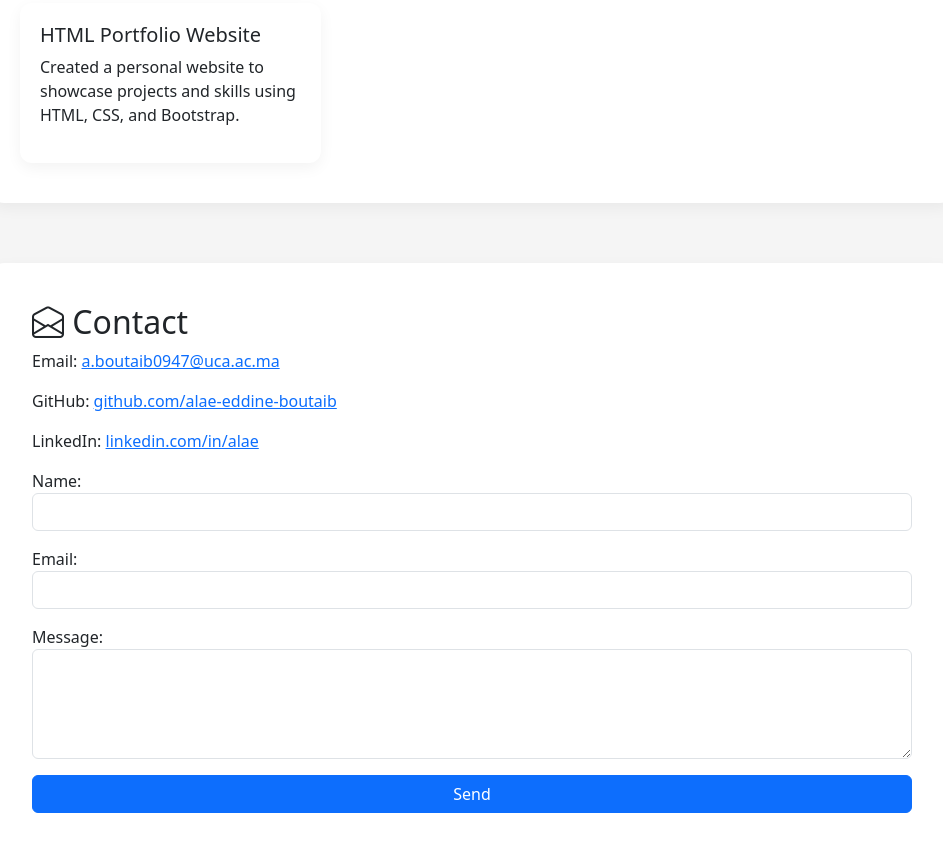
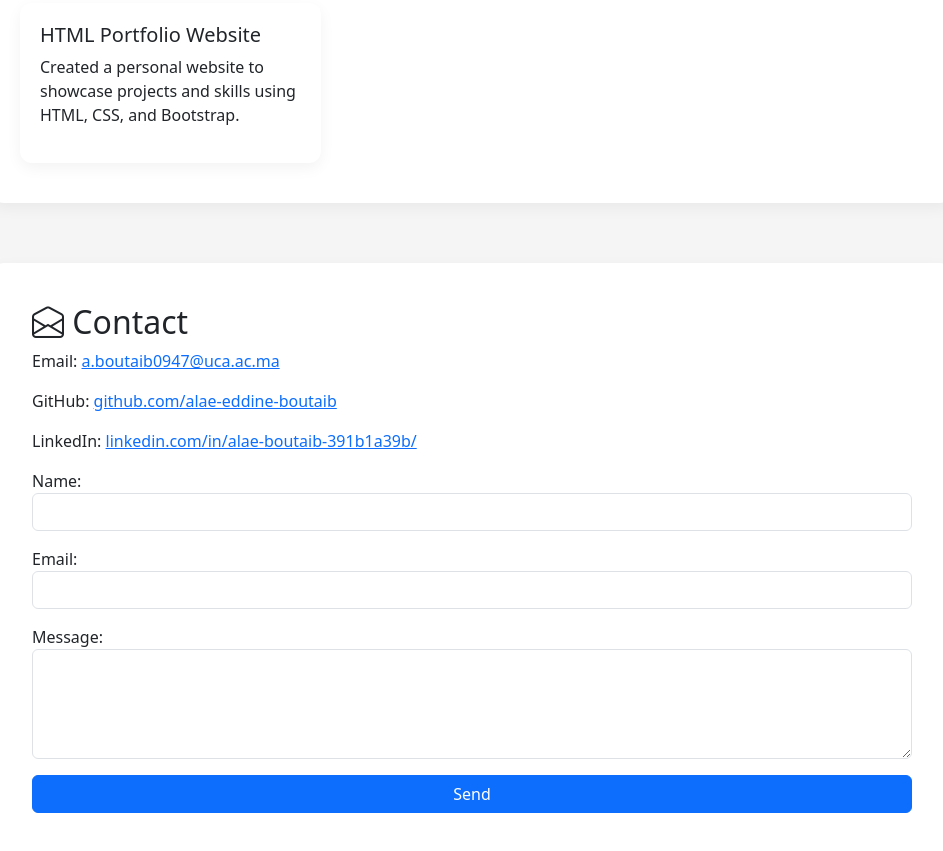
Before and after one commit to Alae-Eddine-Boutaib/CV-interactif-Alae-eddine-Boutaib, a plain HTML site: page index.html in a window 1280 px wide. Shown: the part 2237-3088 px from the top of the page, without its empty margins (288-1231 px from the left). Drawn offline with nearby package versions, Linux system fonts and the light colour scheme.

```diff
--- a/index.html
+++ b/index.html
@@ -97,7 +97,7 @@
                 <h2><i class="bi bi-envelope-open"></i> Contact</h2>
                 <p>Email: <a href="mailto:a.boutaib0947@uca.ac.ma">a.boutaib0947@uca.ac.ma</a></p>
                 <p>GitHub: <a href="https://github.com/alae-eddine-boutaib" target="_blank">github.com/alae-eddine-boutaib</a></p>
-                <p>LinkedIn: <a href="#" target="_blank">linkedin.com/in/alae</a></p>
+                <p>LinkedIn: <a href="https://www.linkedin.com/in/alae-boutaib-391b1a39b/" target="_blank">linkedin.com/in/alae-boutaib-391b1a39b/</a></p>
 
                 <form id="contactForm" class="mt-3">
                     <div class="mb-3">
```
